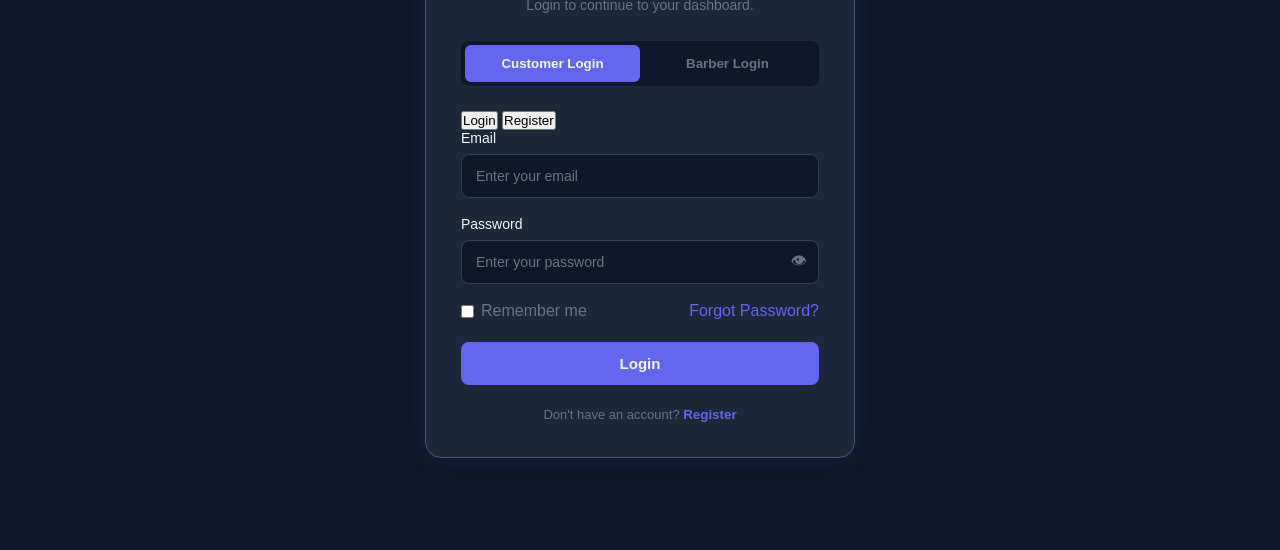
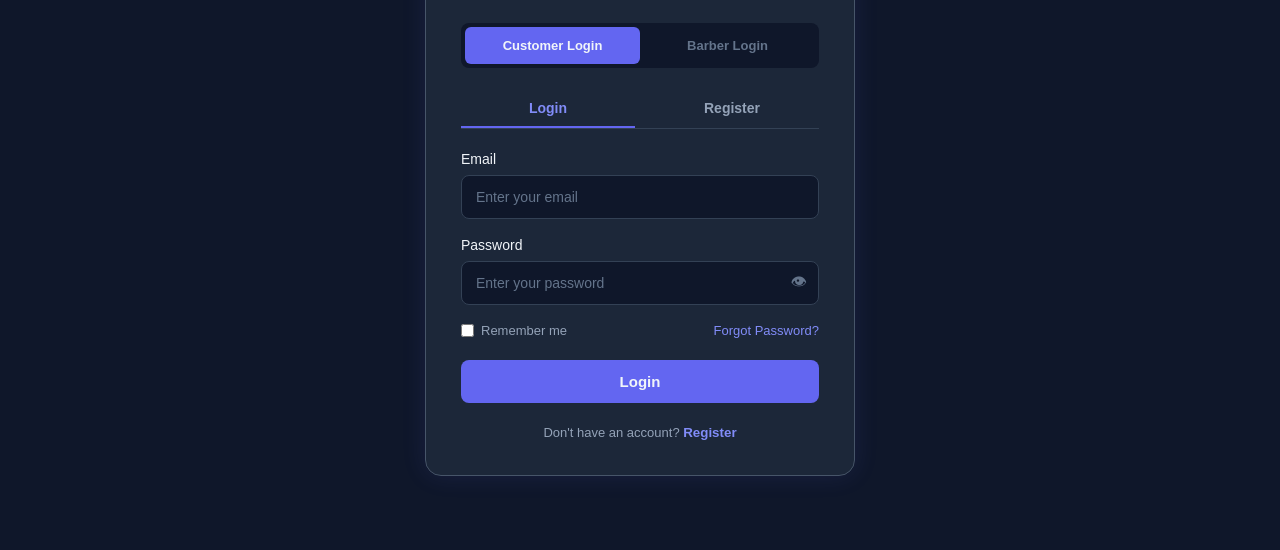
Before and after one commit to 404ayanfound/TRIMORA, a website: page frontend/login.html in a window 1280 px wide. Shown: the part 250-800 px from the top of the page. Drawn offline with Linux system fonts and the light colour scheme.

Commit message:
Update login.css

```diff
--- a/frontend/css/login.css
+++ b/frontend/css/login.css
@@ -1,3 +1,4 @@
+
 * {
     margin: 0;
     padding: 0;
@@ -103,12 +104,12 @@ header a:hover {
 }
 
 .auth-header p {
-    color: #64748b;
+    color: #94a3b8;
     font-size: 14px;
     line-height: 1.5;
 }
 
-/* LOGIN / REGISTER TABS */
+/* CUSTOMER / BARBER TABS */
 
 .auth-tabs {
     position: relative;
@@ -117,7 +118,7 @@ header a:hover {
     background: #0F172A;
     border-radius: 8px;
     padding: 4px;
-    margin-bottom: 25px;
+    margin-bottom: 22px;
     overflow: hidden;
 }
 
@@ -142,15 +143,43 @@ header a:hover {
     border: none;
     background: transparent;
     color: #64748B;
-    padding: 11px;
+    padding: 11px 5px;
     border-radius: 6px;
     cursor: pointer;
     font-weight: bold;
+    font-size: 13px;
     transition: 0.3s;
 }
 
 .tab.active {
     color: #F1F5F9;
+}
+
+/* CUSTOMER LOGIN / REGISTER TABS */
+
+.customer-tabs {
+    display: grid;
+    grid-template-columns: 1fr 1fr;
+    gap: 10px;
+    margin-bottom: 22px;
+    border-bottom: 1px solid #334155;
+}
+
+.customer-tab {
+    padding: 10px;
+    border: none;
+    border-bottom: 2px solid transparent;
+    background: transparent;
+    color: #94a3b8;
+    font-size: 14px;
+    font-weight: bold;
+    cursor: pointer;
+    transition: 0.3s;
+}
+
+.customer-tab.active {
+    color: #818cf8;
+    border-bottom-color: #6366f1;
 }
 
 /* FORM */
@@ -191,8 +220,9 @@ header a:hover {
     justify-content: space-between;
     align-items: center;
     margin-bottom: 22px;
-    font-family: 13px;
-    color: #64748b;
+    font-size: 13px;
+    color: #94a3b8;
+    gap: 10px;
 }
 
 .form-option label {
@@ -202,7 +232,7 @@ header a:hover {
 }
 
 .form-option a {
-    color: #6366f1;
+    color: #818cf8;
     text-decoration: none;
 }
 
@@ -247,6 +277,7 @@ header a:hover {
     cursor: pointer;
     font-size: 15px;
     text-align: center;
+    transition: 0.3s;
 }
 
 .auth-btn:hover {
@@ -261,7 +292,7 @@ header a:hover {
 
 .switch-tect {
     text-align: center;
-    color: #64748b;
+    color: #94a3b8;
     font-size: 13px;
     margin-top: 22px;
 }
@@ -269,16 +300,24 @@ header a:hover {
 .switch-tect button {
     border: none;
     background: transparent;
-    color: #6366f1;
+    color: #818cf8;
     cursor: pointer;
     font-weight: bold;
+}
+
+/* BARBER LOGIN */
+
+#barber-login-form {
+    width: 100%;
+}
+
+#barber-login-form .form-group:last-of-type {
+    margin-bottom: 22px;
 }
 
 /* TABLET AND MOBILE */
 
 @media (max-width: 700px) {
-
-    /* HEADER */
 
     header {
         padding: 0 5%;
@@ -311,8 +350,6 @@ header a:hover {
         display: block;
     }
 
-    /* AUTH PAGE */
-
     .auth-page {
         padding: 38px 5%;
     }
@@ -326,7 +363,7 @@ header a:hover {
     }
 
     .auth-tabs {
-        margin-bottom: 22px;
+        margin-bottom: 20px;
     }
 }
 
@@ -337,4 +374,16 @@ header a:hover {
     .logo img {
         width: 145px;
     }
+
+    .auth-card {
+        padding: 22px 15px;
+    }
+
+    .tab {
+        font-size: 12px;
+    }
+
+    .form-option {
+        font-size: 12px;
+    }
 }
```
